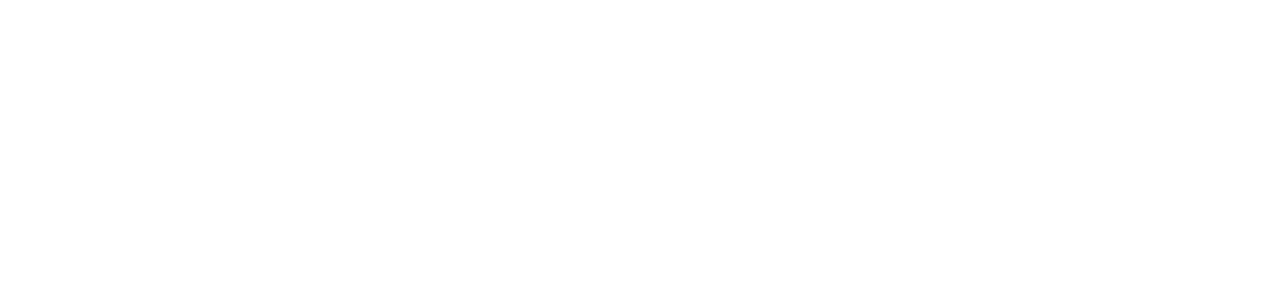
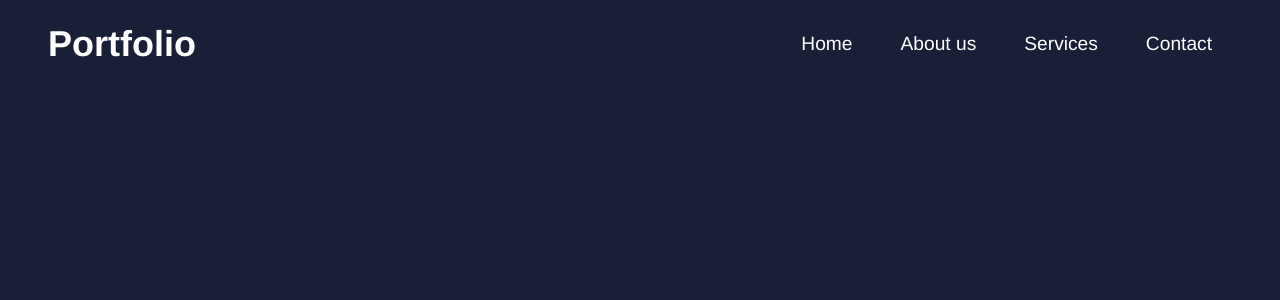
Before and after one commit to wolfyblue078/my-portfolio, a React (Vite) app: page / in a window 1280 px wide. Shown: the top 300 px of the page. Built offline with nearby package versions, Linux system fonts and the light colour scheme.

Commit message:
feat: Add React Router and HomePage component with navigation links

```diff
--- a/package.json
+++ b/package.json
@@ -13,6 +13,7 @@
     "@tailwindcss/vite": "^4.2.2",
     "react": "^19.2.4",
     "react-dom": "^19.2.4",
+    "react-router-dom": "^7.14.0",
     "tailwindcss": "^4.2.2"
   },
   "devDependencies": {
--- a/src/App.jsx
+++ b/src/App.jsx
@@ -1,10 +1,17 @@
+import { BrowserRouter, Route, Routes } from 'react-router-dom'
 import './App.css'
+import HomePage from './pages/Home/homePage'
 
 function App() {
 
   return (
     <>
+      <BrowserRouter>
+        <Routes>
+          <Route path="/*" element={<HomePage />} />
+        </Routes>
 
+      </BrowserRouter>
     </>
   )
 }
--- /dev/null
+++ b/src/pages/Home/homePage.jsx
@@ -0,0 +1,56 @@
+import { Link, Routes } from "react-router-dom";
+
+export default function HomePage() {
+    return (
+        <div className="w-full h-screen bg-[#191F37]">
+
+
+        <div className="max-w-7xl mx-auto">
+            <header className="p-4 flex items-center justify-between px-12 py-6">
+                <span className="text-4xl font-bold text-white font-['Helvetica']">Portfolio</span>
+                <nav className="hidden md:flex space-x-4 text-white font-['Helvetica'] text-xl flex gap-2">
+
+                    <Link to="home"
+                          className="text-[1.2rem] text-white mx-[20px] transition-all duration-200 linear inline-block hover:text-[#ff521b] hover:[text-shadow:1px_1px_#ff521b] hover:-translate-y-1">
+                          Home
+                    </Link>
+
+                    <Link to="about"
+                          className="text-[1.2rem] text-white mx-[20px] transition-all duration-200 linear inline-block hover:text-[#ff521b] hover:[text-shadow:1px_1px_#ff521b] hover:-translate-y-1">
+                          About us
+                    </Link>
+
+                    <Link to="services"
+                          className="text-[1.2rem] text-white mx-[20px] transition-all duration-200 linear inline-block hover:text-[#ff521b] hover:[text-shadow:1px_1px_#ff521b] hover:-translate-y-1">
+                          Services
+                    </Link>
+
+                    <Link to="Programming Languages"
+                          className="text-[1.2rem] text-white mx-[20px] transition-all duration-200 linear inline-block hover:text-[#ff521b] hover:[text-shadow:1px_1px_#ff521b] hover:-translate-y-1">
+                          Contact
+                    </Link>
+
+                </nav>
+            </header>
+
+        </div>
+
+
+        </div>
+    );
+}
+
+
+
+
+
+{/*<div className="flex ">
+
+
+
+
+
+                    <a href="#about" className="p-4 text-white font-['Helvetica']">About</a>
+                    <a href="#projects" className="p-4 text-white font-['Helvetica']">Projects</a>
+                    <a href="#contact" className="p-4 text-white font-['Helvetica']">Contact</a>
+                </div> */}
```
Also changed, not shown: src/pages/Home/homepage.css (added), 1 other file (tests, documents, lock files or other folders).
